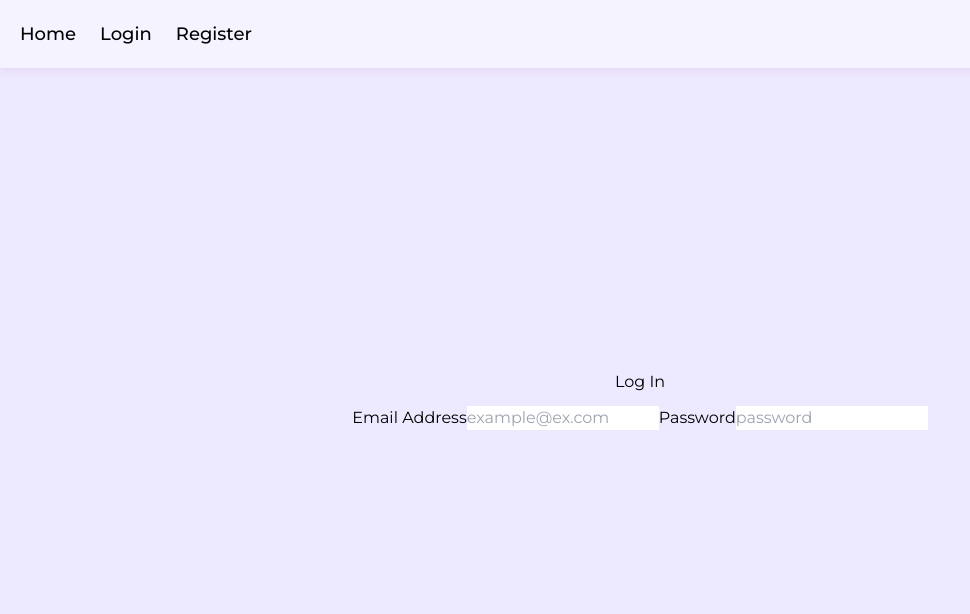
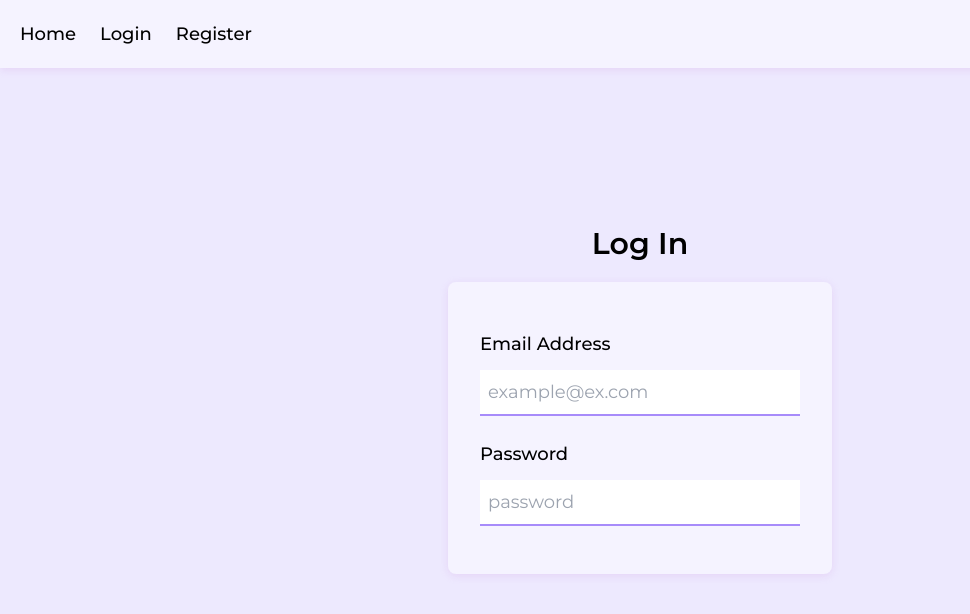
Before and after one commit to krystiano13/docs, a React (Vite) app in the folder client/: page /login in a window 1280 px wide. Shown: the top 614 px of the page, without its empty margins (0-970 px from the left). Built offline with nearby package versions, Linux system fonts and the light colour scheme.

Commit message:
create styles for login view

```diff
--- a/client/src/views/Login.tsx
+++ b/client/src/views/Login.tsx
@@ -1,17 +1,32 @@
 export function Login() {
   return (
-    <div className="w-[100vw] h-[100vh] flex flex-col gap-3 items-center justify-center">
-      <h2>Log In</h2>
-      <form>
-        <label htmlFor="email">Email Address</label>
-        <input type="text" placeholder="example@ex.com" required name="email" />
-        <label htmlFor="password">Password</label>
+    <div className="w-[100vw] h-[100vh] flex flex-col gap-5 items-center justify-center">
+      <h2 className="font-semibold text-3xl">Log In</h2>
+      <form className="p-8 w-[90vw] md:w-96 pt-12 pb-12 rounded-lg violet-shadow bg-violet-50 flex flex-col justify-start gap-6">
+        <div className="flex flex-col gap-3">
+          <label className="text-lg font-medium" htmlFor="email">
+            Email Address
+          </label>
           <input
+            className="text-lg transition p-2 focus:border-b-violet-300 border-b-violet-400 border-b-2 border-b-solid outline-none"
+            type="text"
+            placeholder="example@ex.com"
+            required
+            name="email"
+          />
+        </div>
+        <div className="flex flex-col gap-3">
+          <label className="text-lg font-medium" htmlFor="password">
+            Password
+          </label>
+          <input
+            className="text-lg transition p-2 focus:border-b-violet-300 border-b-violet-400 border-b-2 border-b-solid outline-none"
             type="password"
             placeholder="password"
             required
             name="password"
           />
+        </div>
       </form>
     </div>
   );
```
Lines whose indentation alone changed are shown as unchanged.
